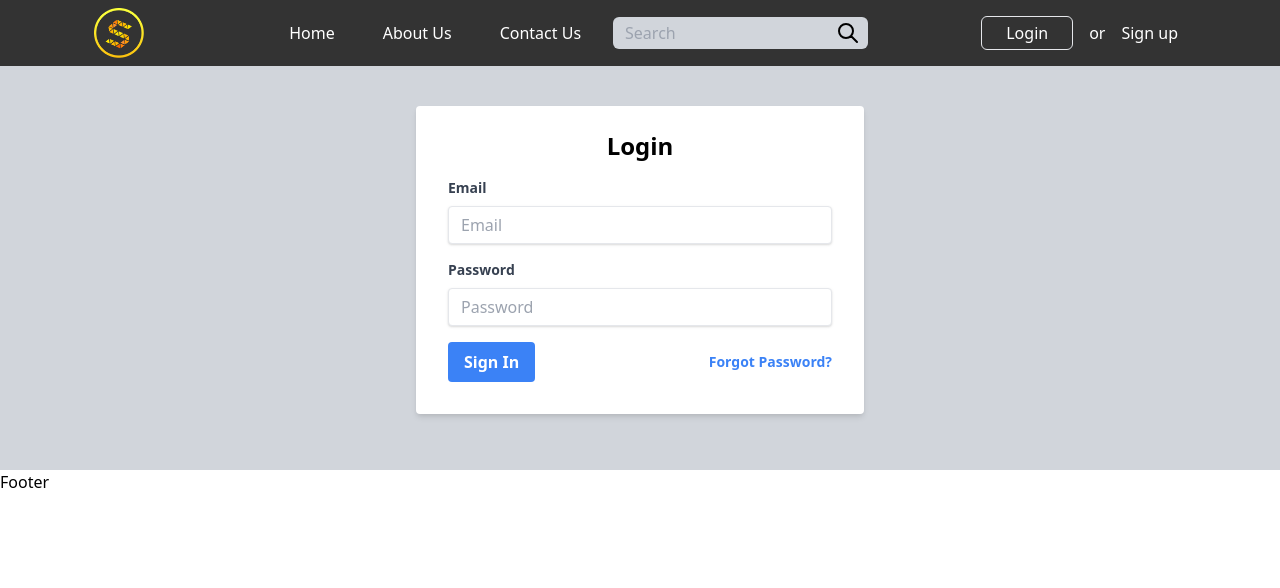
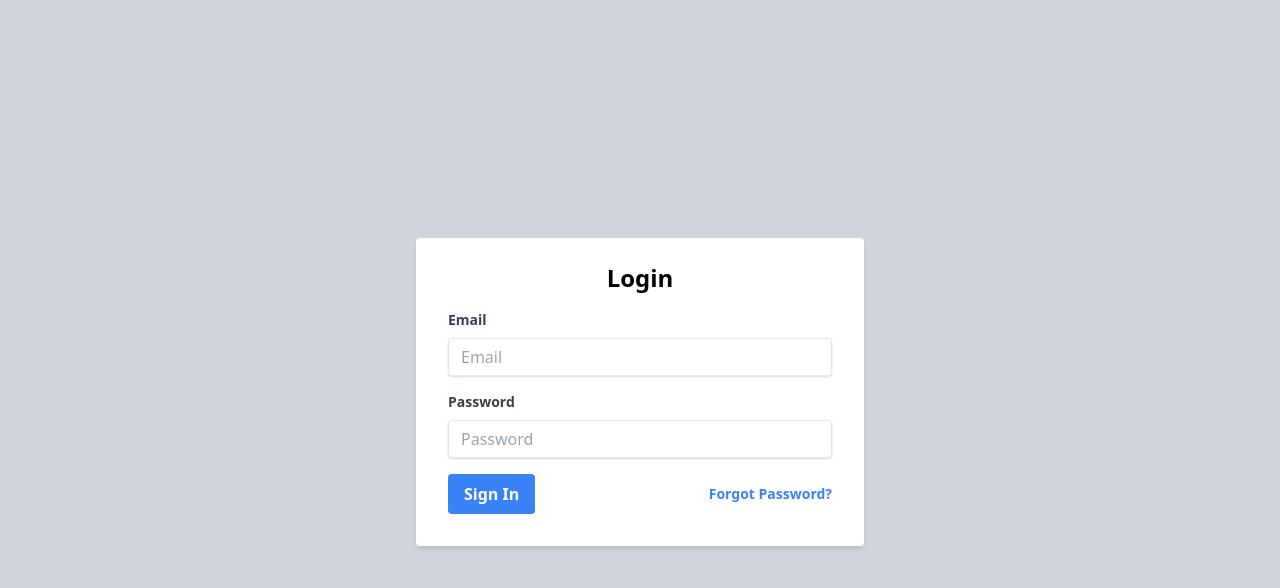
Before and after one commit to C1SE-20-SResume/_frontend, a React (Create React App) app: page /login in a window 1280 px wide. Shown: the top 588 px of the page. Built offline with nearby package versions, Linux system fonts and the light colour scheme.

Commit message:
update code, config layout, re-build source code

```diff
--- a/src/App.js
+++ b/src/App.js
@@ -1,45 +1,37 @@
 import React, { useState } from "react";
+import { Auth, Main } from "./layouts";
 import { BrowserRouter as Router, Switch, Route } from "react-router-dom";
-import { Header, Footer } from "./components";
+import { useCookies } from "react-cookie";
+import { Home } from "./pages";
 import { Login } from "./auth";
-import { Home, JobDetail, Scan } from "./pages";
-import { useCookies } from "react-cookie";
 
 function App() {
-  const [cookies] = useCookies(["user"]);
-  const [user, setUser] = useState({
-    role: 1,
-  });
+  const [cookies, setCookie] = useCookies(["user"]);
 
   return (
-    <Router>
-      <Header />
+    <>
+      <Router>
+        <Switch>
+          {cookies.user ?? (
+            <Route path="/(login|register)/">
+              <Auth>
+                <Switch>
+                  <Route exact path="/login" component={Login} />
+                </Switch>
+              </Auth>
+            </Route>
+          )}
 
-      <Switch>
-        <Route exact path="/">
-          <Home />
-        </Route>
-        <Route path="/about">
-          <Home />
-        </Route>
-        <Route path="/contact">
-          <Home />
-        </Route>
-        {!cookies.user && (
-          <Route path="/login">
-            <Login />
+          <Route>
+            <Main>
+              <Switch>
+                <Route exact path="/" component={Home} />
+              </Switch>
+            </Main>
           </Route>
-        )}
-        <Route path="/job-detail/:id">
-          <JobDetail />
-        </Route>
-        <Route path="/scan">
-          <Scan />
-        </Route>
-      </Switch>
-
-      <Footer />
-    </Router>
+        </Switch>
+      </Router>
+    </>
   );
 }
 
--- a/src/auth/Login.js
+++ b/src/auth/Login.js
@@ -23,10 +23,11 @@ function Login() {
       })
         .then((res) => res.json())
         .then((data) => {
-          if (data.status) {
+          console.log(data);
+          if (data.success) {
             setCookie("user", data.api_token);
           } else {
-            alert(data.message);
+            // alert(data.message);
           }
         })
         .catch((err) => {
@@ -36,7 +37,7 @@ function Login() {
   };
 
   return (
-    <div className="w-full h-full py-10 bg-gray-300">
+    <div className="w-full h-screen py-10 bg-gray-300 flex justify-center items-center">
       <div className="container">
         <div className="flex flex-col items-center justify-center h-full">
           <div className="w-full max-w-md">
--- a/src/components/Footer.js
+++ b/src/components/Footer.js
@@ -1,7 +1,7 @@
 import React from "react";
 
 function Footer() {
-  return <div>Footer</div>;
+  return <></>;
 }
 
 export default Footer;
--- a/src/components/Header.js
+++ b/src/components/Header.js
@@ -5,83 +5,15 @@ import Logo from "../assets/images/logo.png";
 import Avt from "../assets/images/avt_demo.jpg";
 
 function Header() {
-  const [user, setUser] = useState();
-  const [cookies, setCookies] = useCookies(["user"]);
-
-  useEffect(() => {
-    if (cookies.user) {
-      fetch(
-        `${process.env.REACT_APP_API_URL}/login?api_token=${cookies.user}`,
-        {
-          method: "GET",
-          headers: {
-            "Content-Type": "application/json",
-          },
-        }
-      )
-        .then((res) => res.json())
-        .then((data) => {
-          if (data.success) {
-            setUser(data.user);
-          }
-        })
-        .catch((err) => {
-          console.log(err);
-          setCookies("user", "");
-        });
-    }
-  }, [cookies.user]);
   return (
-    <header className="bg-[#333]">
-      <div className="container">
-        <div className="flex items-center justify-between">
-          <div className="flex-shrink lg:max-w-[50px] m-2 text-white max-w-[35px] mr-4">
-            <Link to="/" className="flex items-center">
-              <img src={Logo} alt="Logo" />
-            </Link>
-          </div>
-          <nav className="text-white lg:block hidden">
-            <ul className="flex items-center">
-              <li className="mx-2 capitalize">
-                <NavLink
-                  exact
-                  to="/"
-                  className="py-2 px-4 hover:text-prihover"
-                  activeClassName="text-prihover"
-                >
-                  Home
-                </NavLink>
-              </li>
-              <li className="mx-2 capitalize">
-                <NavLink
-                  exact
-                  to="/about"
-                  className="py-2 px-4 hover:text-prihover"
-                  activeClassName="text-prihover"
-                >
-                  About us
-                </NavLink>
-              </li>
-              <li className="mx-2 capitalize">
-                <NavLink
-                  exact
-                  to="/contact"
-                  className="py-2 px-4 hover:text-prihover"
-                  activeClassName="text-prihover"
-                >
-                  Contact us
-                </NavLink>
-              </li>
-              <li className="mx-2">
-                <form className="relative">
-                  <input
-                    type="text"
-                    placeholder="Search"
-                    className="py-1 px-3 text-black rounded-md bg-gray-300 focus:scale-110 transition-all duration-500"
-                  />
+    <header>
+      <div className="bg-[#1e1e1e] bg-opacity-10">
+        <div className="container flex justify-between items-center flex-wrap text-sm">
+          <div className="max-w-full lg:max-w-[50%] flex">
+            <div className="py-5 px-2.5 inline-flex items-center">
               <svg
                 xmlns="http://www.w3.org/2000/svg"
-                    className="h-6 w-6 absolute right-0 top-1/2 -translate-y-1/2 text-black cursor-pointer hover:text-prihover transition-colors duration-300 mr-2"
+                className="h-4 w-4 mr-1"
                 fill="none"
                 viewBox="0 0 24 24"
                 stroke="currentColor"
@@ -90,50 +22,15 @@ function Header() {
                   strokeLinecap="round"
                   strokeLinejoin="round"
                   strokeWidth={2}
-                      d="M21 21l-6-6m2-5a7 7 0 11-14 0 7 7 0 0114 0z"
+                  d="M3 5a2 2 0 012-2h3.28a1 1 0 01.948.684l1.498 4.493a1 1 0 01-.502 1.21l-2.257 1.13a11.042 11.042 0 005.516 5.516l1.13-2.257a1 1 0 011.21-.502l4.493 1.498a1 1 0 01.684.949V19a2 2 0 01-2 2h-1C9.716 21 3 14.284 3 6V5z"
                 />
               </svg>
-                </form>
-              </li>
-            </ul>
-          </nav>
-          {user ? (
-            <div className="flex-shrink">
-              <div className="flex items-center">
-                <div className="mr-3">
-                  <p className="text-sm leading-5 font-medium text-white">
-                    {user.full_name}
-                  </p>
+              (+84) 344 786 376
             </div>
-                <div className="flex-shrink-0">
-                  <img
-                    className="rounded-full h-8 w-8"
-                    src={Avt}
-                    alt="Avatar"
-                  />
-                </div>
-              </div>
-            </div>
-          ) : (
-            <div className="flex-shrink text-white">
-              <NavLink to="/login">
-                <button className="py-1 px-6 border border-gray-200 rounded-md hover:bg-prihover hover:border-prihover">
-                  Login
-                </button>
-              </NavLink>
-              <span className="ml-4">or</span>
-              <NavLink to="/register">
-                <button className="py-1 px-4  hover:text-prihover">
-                  Sign up
-                </button>
-              </NavLink>
-            </div>
-          )}
-
-          <div className="text-white lg:hidden">
+            <div className="inline-flex items-center py-5 px-2.5">
               <svg
                 xmlns="http://www.w3.org/2000/svg"
-              className="h-6 w-6"
+                className="h-4 w-4 mr-1"
                 fill="none"
                 viewBox="0 0 24 24"
                 stroke="currentColor"
@@ -142,9 +39,25 @@ function Header() {
                   strokeLinecap="round"
                   strokeLinejoin="round"
                   strokeWidth={2}
-                d="M4 6h16M4 12h16m-7 6h7"
+                  d="M3 8l7.89 5.26a2 2 0 002.22 0L21 8M5 19h14a2 2 0 002-2V7a2 2 0 00-2-2H5a2 2 0 00-2 2v10a2 2 0 002 2z"
                 />
               </svg>
+              <a href="mailto:thang115tp@gmail.com">thang115tp@gmail.com</a>
+            </div>
+          </div>
+          <div className="max-w-full lg:max-w-[50%]">
+            <div className="inline-block py-3 px-2.5 border-r">
+              <Link to="/login">Login</Link>
+            </div>
+            <span>or</span>
+            <div className="inline-block py-3 px-2.5">
+              <Link
+                className="border border-[#2f55d4] rounded-md py-2 px-3 bg-[#2f55d4] text-white hover:bg-white hover:text-black"
+                to="/signup"
+              >
+                Signup
+              </Link>
+            </div>
           </div>
         </div>
       </div>
--- /dev/null
+++ b/src/layouts/index.js
@@ -0,0 +1,4 @@
+import Auth from "./auth";
+import Main from "./main";
+
+export { Auth, Main };
--- a/src/pages/Home.js
+++ b/src/pages/Home.js
@@ -3,52 +3,7 @@ import { useCookies } from "react-cookie";
 import { Link } from "react-router-dom";
 
 function Home() {
-  const [listCandidate, setListCandidate] = useState([]);
-
-  const [cookies] = useCookies(["user"]);
-
-  useEffect(() => {
-    fetch(
-      `${process.env.REACT_APP_API_URL}/candidate/job?api_token=${cookies.user}`
-    )
-      .then((response) => response.json())
-      .then((data) => setListCandidate(data.data))
-      .catch((err) => console.log(err));
-  }, [cookies.user]);
-
-  return (
-    <section className="py-10">
-      <div className="container">
-        <div className="grid grid-cols-4 gap-8">
-          {listCandidate.map((item, index) => (
-            <Link
-              to={`/job-detail/${item.id}`}
-              className="col-span-1"
-              key={index}
-            >
-              <div className="flex flex-col items-center">
-                <div className="flex-1">
-                  <img
-                    src={item.logo_url}
-                    alt={item.job_title}
-                    className="w-full h-auto"
-                  />
-                </div>
-                <div className="flex-1">
-                  <h3 className="text-xl font-bold">{item.job_title}</h3>
-                  <p className="text-sm">{item.company_name}</p>
-                  <p className="text-sm">{item.job_place}</p>
-                </div>
-                <div className="flex-1">
-                  <p className="text-sm">{item.salary}</p>
-                </div>
-              </div>
-            </Link>
-          ))}
-        </div>
-      </div>
-    </section>
-  );
+  return <></>;
 }
 
 export default Home;
--- a/src/pages/JobDetail.js
+++ b/src/pages/JobDetail.js
@@ -4,23 +4,8 @@ import { useCookies } from "react-cookie";
 
 function JobDetail() {
   const { id } = useParams();
-  const [cookies] = useCookies(["user"]);
-  const [job, setJob] = useState({});
 
-  useEffect(() => {
-    fetch(
-      `${process.env.REACT_APP_API_URL}/candidate/job/${id}?api_token=${cookies.user}`
-    )
-      .then((res) => res.json())
-      .then((data) => setJob(data.data))
-      .catch((err) => console.log(err));
-  }, [id, cookies.user]);
-  console.log(job);
-  return (
-    <div>
-      <h1>{job.company_name}</h1>
-    </div>
-  );
+  return <></>;
 }
 
 export default JobDetail;
--- a/src/pages/Scan.js
+++ /dev/null
@@ -1,46 +0,0 @@
-import React, { useState } from "react";
-import { useCookies } from "react-cookie";
-function Scan() {
-  const [cookies, setCookie] = useCookies(["user"]);
-
-  const handleSubmit = (e) => {
-    e.preventDefault();
-    // get the file
-    const file = document.getElementById("file").files[0];
-    const formData = new FormData();
-    formData.append("cv_file", file);
-    // random 1 - 5
-    const random = Math.floor(Math.random() * 5) + 1;
-    // job_id
-    formData.append("job_id", random);
-    fetch(
-      `${process.env.REACT_APP_API_URL}/candidate/job/upload?api_token=${cookies.user}`,
-      {
-        method: "POST",
-        body: formData,
-      }
-    )
-      .then((res) => res.json())
-      .then((data) => {
-        console.log(data);
-        /*{
-          success: true or false,
-          cv_score: x/y,
-          cv_pass: 1 or 0
-        }*/
-      })
-      .catch((err) => {
-        console.log(err);
-      });
-  };
-  return (
-    <div>
-      <form onSubmit={handleSubmit}>
-        <input type="file" name="file" id="file" />
-        <button>Upload</button>
-      </form>
-    </div>
-  );
-}
-
-export default Scan;
--- a/src/pages/index.js
+++ b/src/pages/index.js
@@ -1,5 +1,4 @@
 import Home from "./Home";
 import JobDetail from "./JobDetail";
-import Scan from "./Scan";
 
-export { Home, JobDetail, Scan };
+export { Home, JobDetail };
```
Also changed, not shown: src/layouts/auth.js (added, +7 -0 lines), src/layouts/main.js (added, +14 -0 lines), 1 other file (tests, documents, lock files or other folders). Lines whose indentation alone changed are shown as unchanged.
